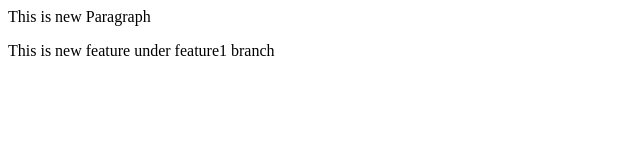
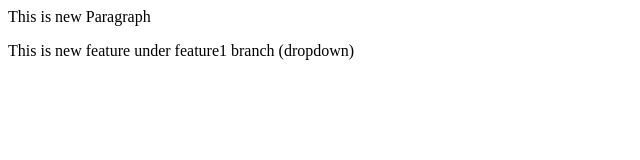
Before and after one commit to MLdataHub/LocalRepo, a plain HTML site: page Index.html in a window 1280 px wide. Shown: the full height of the page, 0-640 px from the left. Drawn offline with Linux system fonts and the light colour scheme.

```diff
--- a/Index.html
+++ b/Index.html
@@ -1,2 +1,2 @@
 <p> This is new Paragraph</p>
-<p> This is new feature under feature1 branch</p>
+<p> This is new feature under feature1 branch (dropdown) </p>
```
